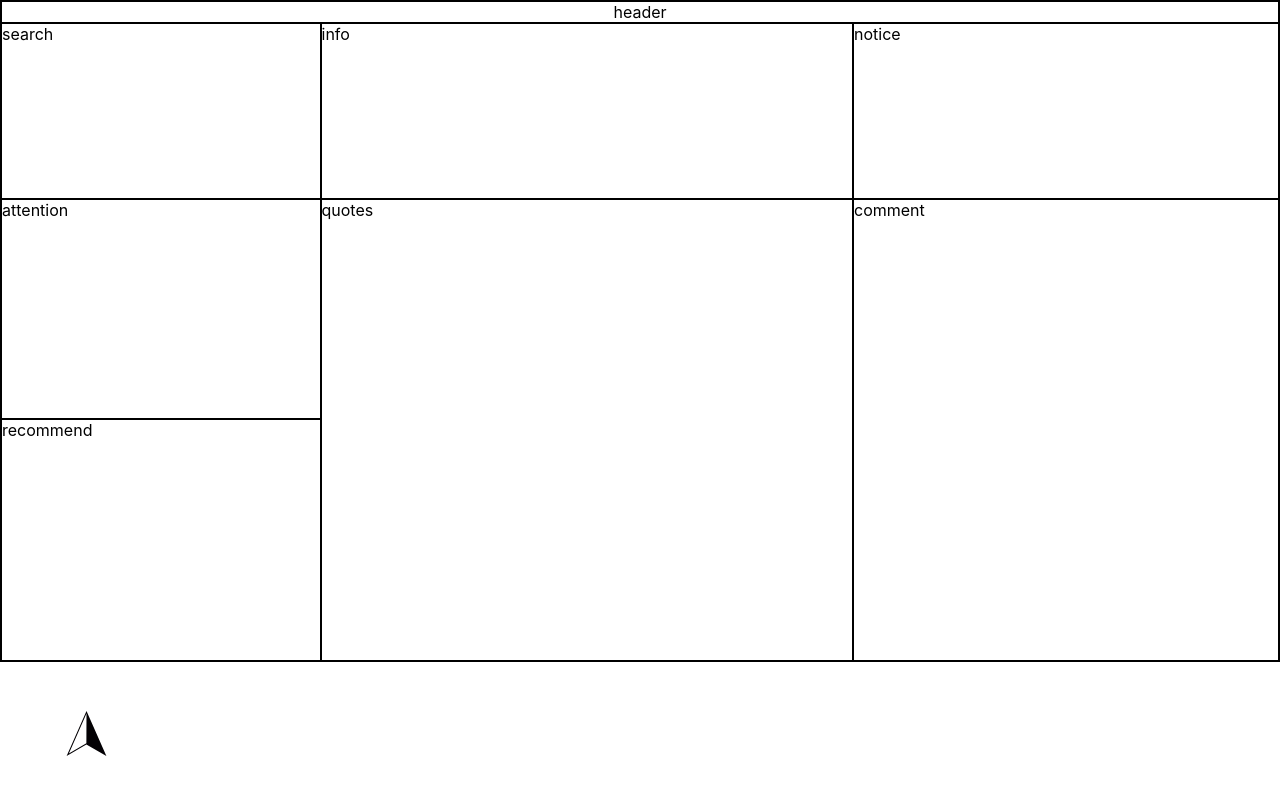
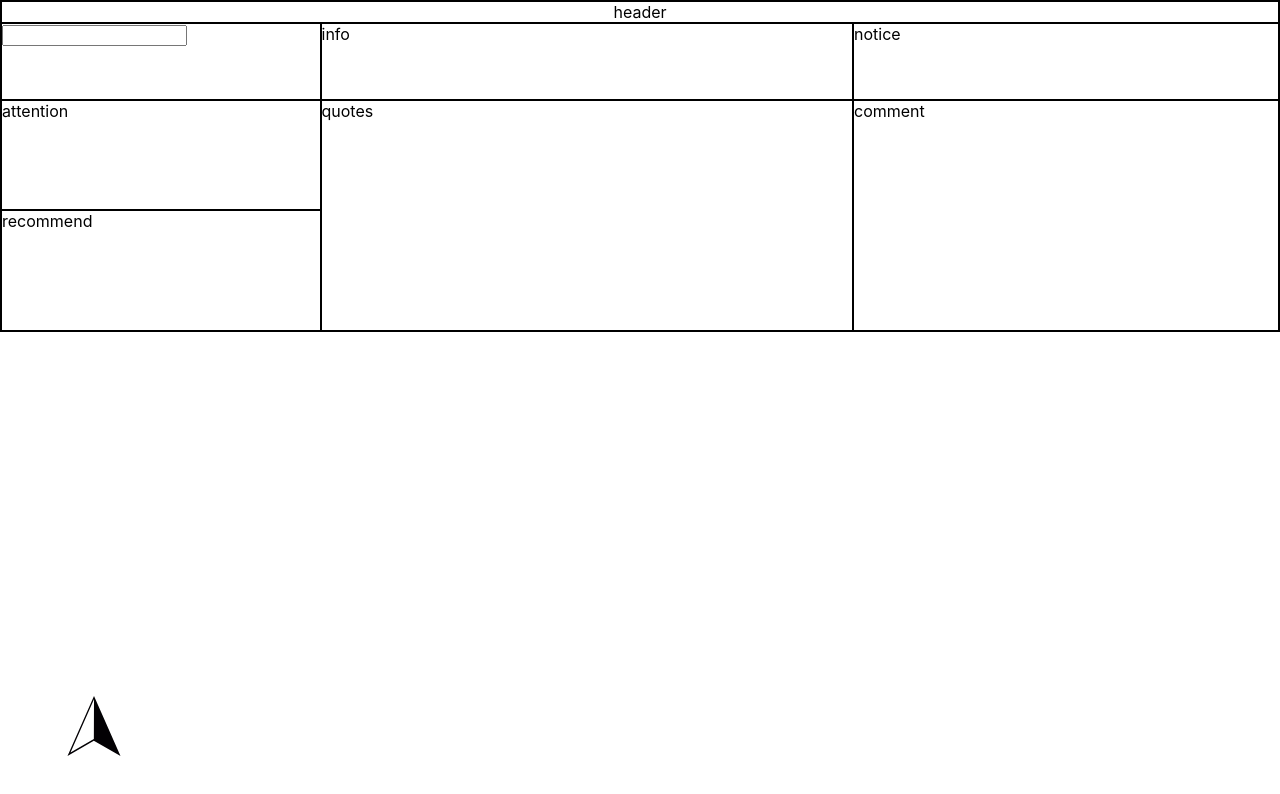
Before and after one commit to zqxul/stock.tao.ui, a React (Create React App) app: page / in a window 1280 px wide. Shown: the top 794 px of the page. Built offline with nearby package versions, Linux system fonts and the light colour scheme.

Commit message:
add search.js

```diff
--- a/src/App.css
+++ b/src/App.css
@@ -27,7 +27,7 @@ main {
 
 header {
     grid-column: 1 / 13;
-    grid-row: 1 / 2;
+    grid-row: 1 / 3;
     display: flex;
     flex: 0 0 auto;
     align-items: center;
@@ -37,19 +37,19 @@ header {
 
 .search {
     grid-column: 1 / 4;
-    grid-row: 2 / 10;
+    grid-row: 3 / 10;
     border: 1px solid black;
 }
 
 .info {
     grid-column: 4 / 9;
-    grid-row: 2 / 10;
+    grid-row: 3 / 10;
     border: 1px solid black;
 }
 
 .notice {
     grid-column: 9 / 13;
-    grid-row: 2 / 10;
+    grid-row: 3 / 10;
     border: 1px solid black;
 }
 
--- a/src/App.js
+++ b/src/App.js
@@ -1,11 +1,12 @@
 import './App.css';
 import Nav from './component/nav/nav';
+import SearchBox from './component/search/search'
 import { MenuList } from './config'
 
 function App() {
   return (
     <>
-    <Nav menus={MenuList} size='md' />
+    <Nav menus={MenuList} size='lg' />
     <main>
       <header>
         header
@@ -19,7 +20,9 @@ function App() {
           香港指数
         </div> */}
       </header>
-      <div className='search'>search</div>
+      <div className='search'>
+        <SearchBox/>
+      </div>
       <div className='attention'>attention</div>
       <div className='recommend'>recommend</div>
       <div className='info'>info</div>
--- a/src/component/nav/nav.js
+++ b/src/component/nav/nav.js
@@ -8,17 +8,17 @@ export default class Nav extends React.Component {
         this.state = {
             contentVisibility: 'hidden'
         }
-        this.onMouseEnter = this.onMouseEnter.bind(this)
-        this.onMouseLeave = this.onMouseLeave.bind(this)
+        this.handleMouseEnter = this.handleMouseEnter.bind(this)
+        this.handleMouseLeave = this.handleMouseLeave.bind(this)
     }
 
-    onMouseEnter() {
+    handleMouseEnter() {
         this.setState({
             contentVisibility: 'visible'
         })
     }
 
-    onMouseLeave() {
+    handleMouseLeave() {
         this.setState({
             contentVisibility: 'hidden'
         })
@@ -28,7 +28,7 @@ export default class Nav extends React.Component {
         const { menus } = this.props
         const { contentVisibility } = this.state
         return (
-            <nav className={'nav nav-' + this.props.size} onMouseOver={this.onMouseEnter} onMouseLeave={this.onMouseLeave}>
+            <nav className={'nav nav-' + this.props.size} onMouseOver={this.handleMouseEnter} onMouseLeave={this.handleMouseLeave}>
                 <div className='nav-group' style={{ contentVisibility: contentVisibility }}>
                     {menus.map((menu) => {
                         const { title, link, icon } = menu
--- /dev/null
+++ b/src/component/search/search.css
@@ -0,0 +1,3 @@
+
+.search-box{
+}
--- /dev/null
+++ b/src/component/search/search.js
@@ -0,0 +1,68 @@
+import React from 'react'
+
+export default class SearchBox extends React.Component {
+
+    constructor(props) {
+        super(props)
+        this.state = {
+            url: null,
+            method: 'post'
+        }
+        this.handleFocus = this.handleFocus.bind(this)
+        this.handleBlur = this.handleBlur.bind(this)
+    }
+
+    handleFocus() {
+
+    }
+
+    handleBlur() { }
+
+    render() {
+        const { url, method } = this.state
+        return (
+            <div className='search-box'>
+                <form action={url} method={method}>
+                    <input type='text' onFocus={this.handleFocus} onBlur={this.handleBlur} alt='请输入名称或代码' />
+                </form>
+            </div>
+        )
+    }
+}
+
+class SearchList extends React.Component {
+
+    constructor(props) {
+        super(props)
+        this.state = {
+            pageNo: 1,
+            pageSize: 10,
+            current: 1,
+            pageList: []
+        }
+        this.handleNext = this.handleNext.bind(this)
+        this.handlePre = this.handlePre(this)
+        this.handleRefresh = this.handleRefresh.bind(this)
+        this.handlePage = this.handlePage.bind(this)
+    }
+
+    handleNext() {
+        const { pageNo, pageSize, current } = this.state
+        let requestBody = {
+            pageNo: pageNo,
+            pageSize: pageSize
+        }
+        fetch()
+        // todo fetch from url, and update pageList
+        this.setState({
+            current: current + 1,
+            pageList: []
+        })
+    }
+
+    handlePre() { }
+
+    handleRefresh() { }
+
+    handlePage() { }
+}
```
